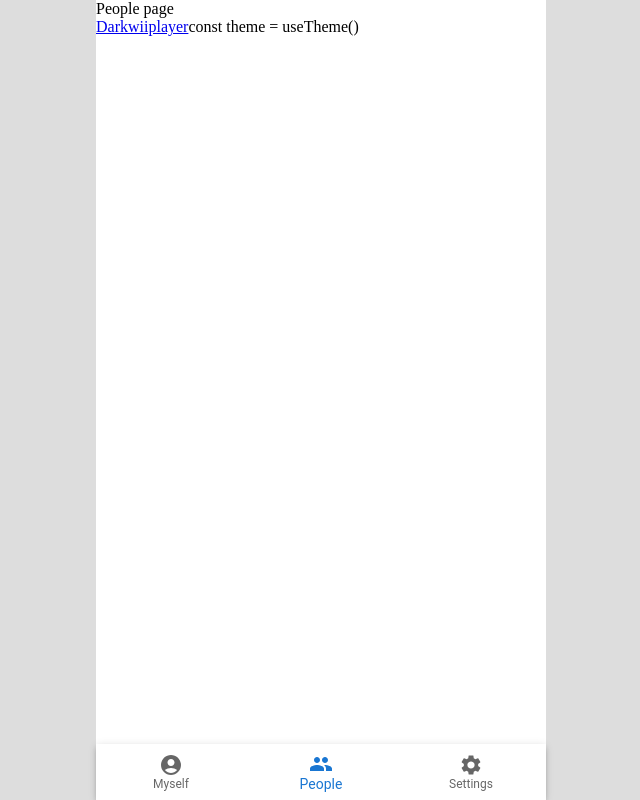
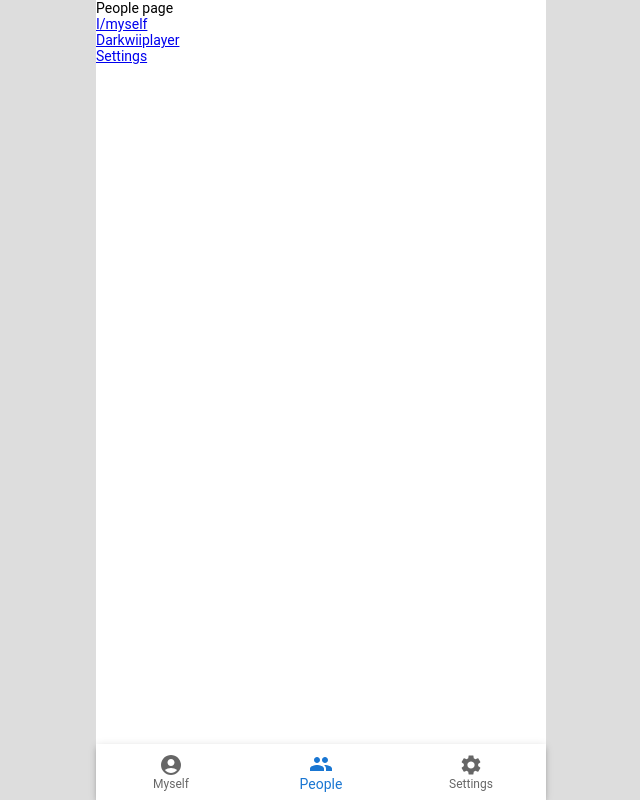
Before and after one commit to gjvnq/mhsp, a React (Create React App) app in the folder frontend/: page / in a window 1280 px wide. Shown: the whole page, without its empty margins (319-959 px from the left). Built offline with nearby package versions, Linux system fonts and the light colour scheme.

Commit message:
feat: update UI on page change

```diff
--- a/frontend/src/pages/MainPage/MainPage.tsx
+++ b/frontend/src/pages/MainPage/MainPage.tsx
@@ -1,3 +1,4 @@
+import { useEffect } from 'react';
 import { BottomNavigation, BottomNavigationAction, Paper } from "@mui/material";
 
 import AccountCircleIcon from "@mui/icons-material/AccountCircle";
@@ -7,11 +8,9 @@ import PeopleIcon from "@mui/icons-material/People";
 import "./MainPage.css";
 import { Outlet, useNavigate } from "react-router";
 
-import { useLocation } from "react-router-dom";
+import { useLocation, Location } from "react-router-dom";
 
-function MainPage() {
-  const location = useLocation();
-  const current_tab = (() => {
+function location2tabid(location: Location): Number {
   switch (location.pathname) {
     case "/myself":
       return 0;
@@ -22,8 +21,18 @@ function MainPage() {
     default:
       return 1;
   }
-  })();
+}
+
+function MainPage() {
+  const location = useLocation();
+  let current_tab = location2tabid(location);
+
+  useEffect(() => {
+    current_tab = location2tabid(location);
+  }, [location]);
+
   let navigate = useNavigate();
+
   return (
     <div id="_main_app">
       <div id="_content">
--- a/frontend/src/pages/PeoplePage.tsx
+++ b/frontend/src/pages/PeoplePage.tsx
@@ -1,9 +1,12 @@
+import { useTheme } from "@mui/material";
 import { Link } from "react-router-dom";
 
 export default function PeoplePage() {
-  return <>
+  const theme = useTheme()
+  return <div style={theme.typography}>
     <p>People page</p>
-    <Link to="/@darkwiiplayer">Darkwiiplayer</Link>
-const theme = useTheme()
-  </>;
+    <p><Link to="/myself">I/myself</Link></p>
+    <p><Link to="/@darkwiiplayer">Darkwiiplayer</Link></p>
+    <p><Link to="/settings">Settings</Link></p>
+  </div>;
 }
```
Lines whose indentation alone changed are shown as unchanged.
